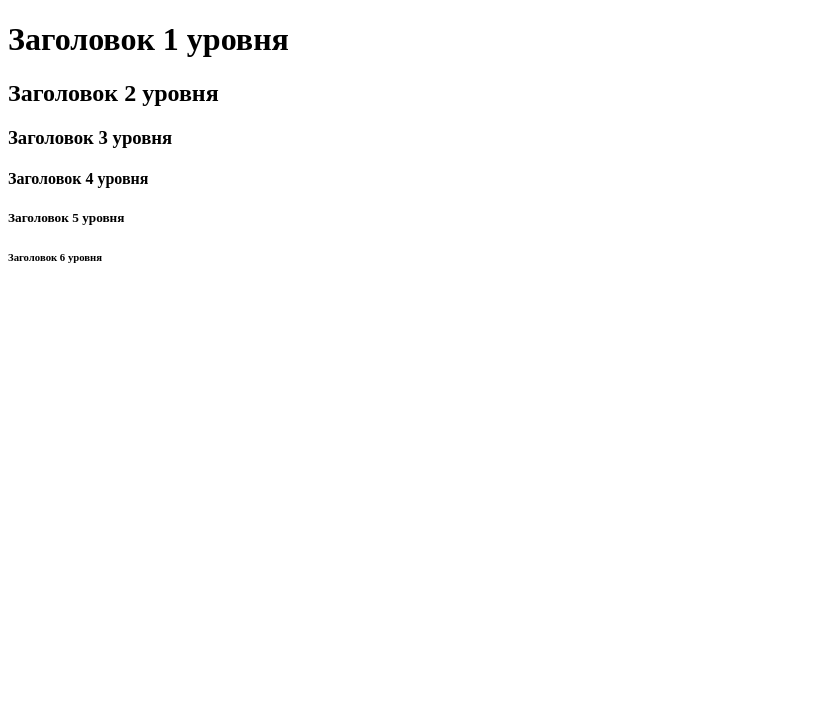
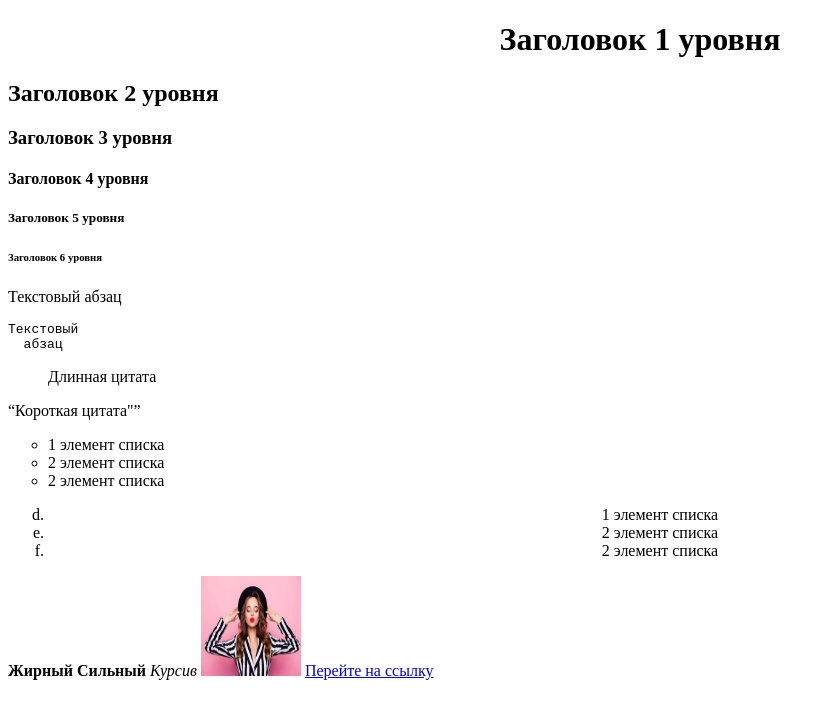
Before and after one commit to MalegovDmitrii/Test, a plain HTML site: page index.html in a window 1280 px wide. Shown: the whole page, without its empty margins (0-835 px from the left). Drawn offline with Linux system fonts and the light colour scheme.

Commit message:
Change4 21:50

```diff
--- a/index.html
+++ b/index.html
@@ -7,11 +7,45 @@
   <meta name="keywords" content=""><!--Помощник поисковика-->
 </head>
 <body><!--теги отвечающие за содержимое страницы-->
-<h1>Заголовок 1 уровня</h1><!--размер шрифта-->
-<h2>Заголовок 2 уровня</h2>
-<h3>Заголовок 3 уровня</h3>
-<h4>Заголовок 4 уровня</h4>
-<h5>Заголовок 5 уровня</h5>
-<h6>Заголовок 6 уровня</h6>
+
+<!--у всех тегов можно установить идентификатор-->
+
+  <h1 id="head1" align="center">Заголовок 1 уровня</h1><!--размер шрифта--><!--align выравнивание-->
+  <h2>Заголовок 2 уровня</h2>
+  <h3>Заголовок 3 уровня</h3>
+  <h4>Заголовок 4 уровня</h4>
+  <h5>Заголовок 5 уровня</h5>
+  <h6>Заголовок 6 уровня</h6>
+<p> Текстовый абзац </p>
+<pre>Текстовый
+  абзац</pre><!--сохраняет разметку-->
+  <blockquote> Длинная цитата</blockquote>
+  <q>Короткая цитата"</q><!--добавляет кавычки-->
+
+<ul type="circle"> <!--добавляет точки-->
+  <li>1 элемент списка</li>
+  <li>2 элемент списка</li>
+  <li>2 элемент списка</li>
+
+</ul>
+<ol type="a" start="4" align="center"><!--добавляет нумерацию--><!--Внутри могут быть только теги li-->
+  <li>1 элемент списка</li><!--type a буквенная нумерация i римская I римская большая-->
+  <li>2 элемент списка</li>
+  <li>2 элемент списка</li>
+</ol>
+<!--сотреть документацию на сайте-->
+
+<!--у всех тегов можно установить идентификатор-->
+
+<!--Строчный теги-->
+<b>Жирный</b>
+<strong>Сильный</strong><!--Одно и тоже с b-->
+<em>Курсив</em><!--Курсив-->
+<img src="image1.jpg"
+      height="100"
+      width="100"
+      alt="Альтернативный текст"
+></img><!--src путь к файлу-->
+<a href="https://ya.ru">Перейте на ссылку</a>
 </body>
-</html>
+</html><!--Конец докусента-->
```
Also changed, not shown: image1.jpg (added).
